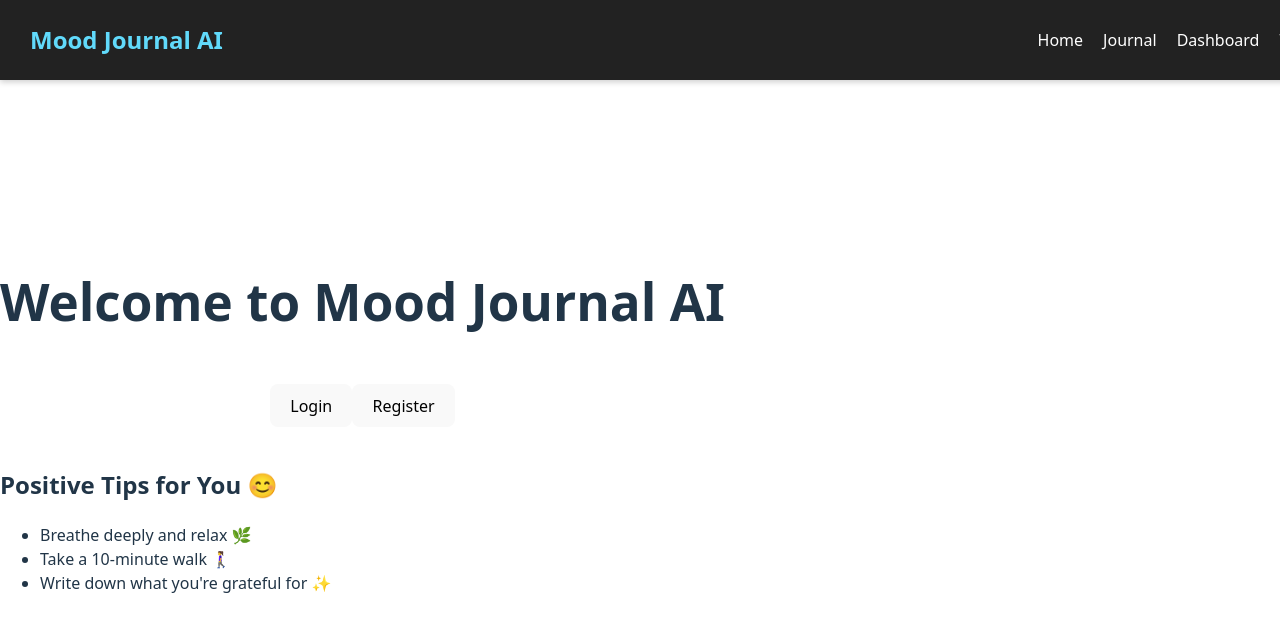
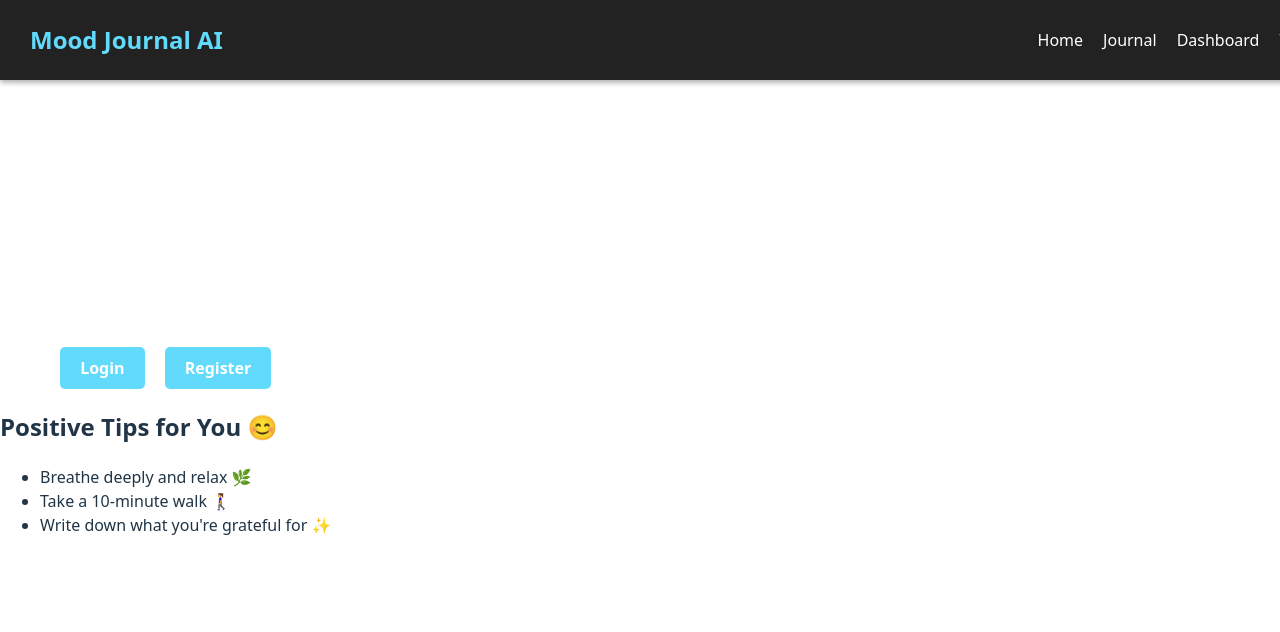
Before and after one commit to Unnati126/Capstone_Project, a React (Vite) app in the folder mood_journal_ai/frontend/: page /tips in a window 1280 px wide. Shown: the top 632 px of the page. Built offline with nearby package versions, Linux system fonts and the light colour scheme.

Commit message:
home page changes

```diff
--- a/mood_journal_ai/frontend/src/App.jsx
+++ b/mood_journal_ai/frontend/src/App.jsx
@@ -12,6 +12,7 @@ import Tips from "./pages/Tips.jsx";
 function App() {
   return (
     <BrowserRouter>
+      <Navbar />
       <Routes>
         <Route path="/" element={<><Home /><Navbar /></>} />
         <Route path="/login" element={<><Home /><Navbar /><Login /></>} />
--- a/mood_journal_ai/frontend/src/pages/Home.css
+++ b/mood_journal_ai/frontend/src/pages/Home.css
@@ -1,36 +1,30 @@
 .home-container {
-  display: flex;
-  flex-direction: column;
-  align-items: center;
+  padding-top: 80px;
   text-align: center;
-  padding-top: 50px;
 }
 
-.button-group {
-  margin: 20px 0;
+.auth-toggle-buttons {
+  margin-top: 20px;
 }
 
-.auth-buttons {
-  display: flex;
-  gap: 30px;
-  margin-top: 30px;
-}
-
-.home-button {
+.auth-toggle-buttons button {
   margin: 0 10px;
-  text-decoration: none;
-  padding: 12px 28px;
-  background-color: #6c63ff;
+  padding: 10px 20px;
+  background-color: #61dafb;
+  border: none;
   color: white;
-  border: none;
-  padding: 10px 16px;
   font-weight: bold;
-  border-radius: 8px;
-  font-size: 18px;
-  transition: background 0.3s ease;
+  border-radius: 5px;
   cursor: pointer;
 }
 
-.home-button:hover {
-  background-color: #4a43c1;
+.auth-toggle-buttons button:hover {
+  background-color: #4cb9da;
 }
+
+.auth-form-section {
+  display: flex;
+  justify-content: center;
+  align-items: center;
+  margin-top: 30px;
+}
--- a/mood_journal_ai/frontend/src/pages/Home.jsx
+++ b/mood_journal_ai/frontend/src/pages/Home.jsx
@@ -8,9 +8,8 @@ export default function Home() {
 
   return (
     <div className="home-container">
-      <h1>Welcome to Mood Journal AI</h1>
 
-      <div className="button-group">
+      <div className="auth-toggle-buttons">
         <button onClick={() => setActiveForm("login")}>Login</button>
         <button onClick={() => setActiveForm("register")}>Register</button>
       </div>
@@ -20,19 +19,3 @@ export default function Home() {
     </div>
   );
 }
-
-
-/*import { Link } from "react-router-dom";
-import "./Home.css";
-
-export default function Home() {
-  return (
-    <div className="home-container">
-      <h1>Welcome to Mood Journal AI</h1>
-      <div className="auth-buttons">
-        <Link to="/login" className="home-button">Login</Link>
-        <Link to="/register" className="home-button">Register</Link>
-      </div>
-    </div>
-  );
-}*/
```
